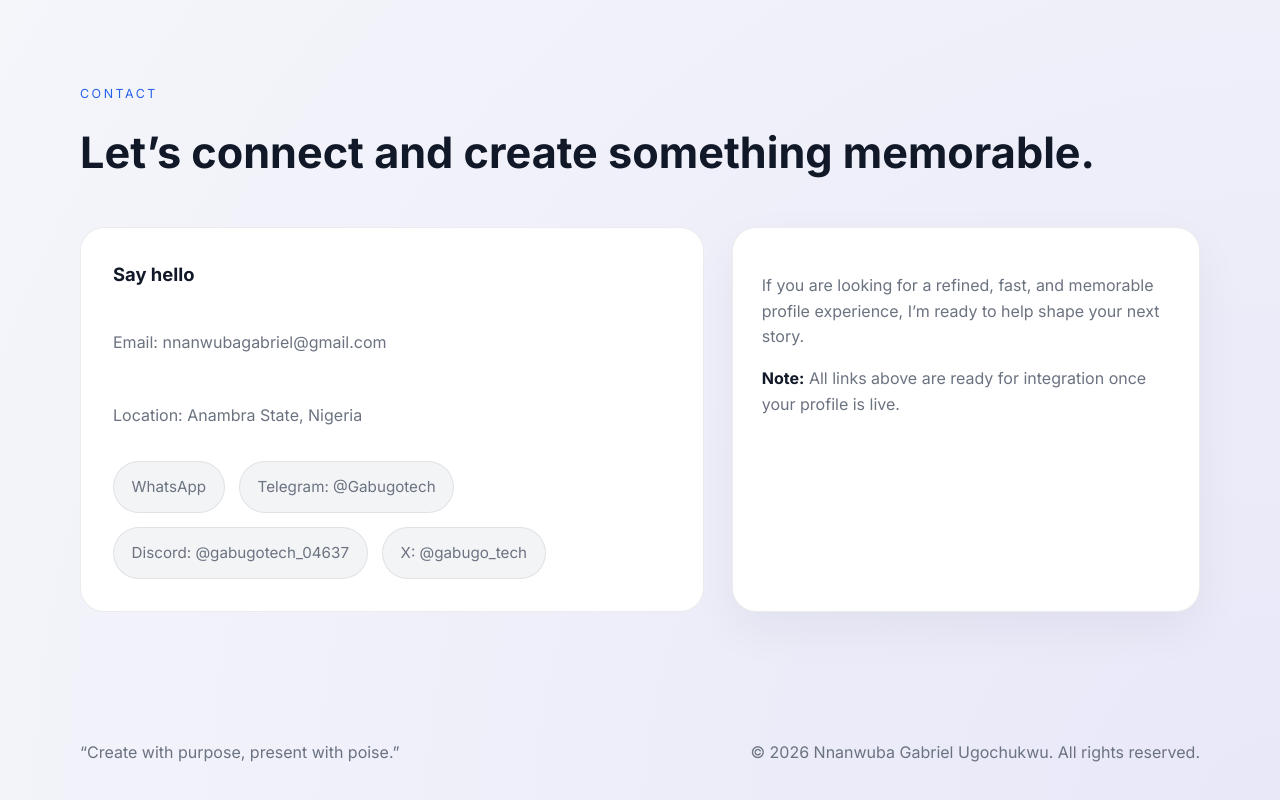
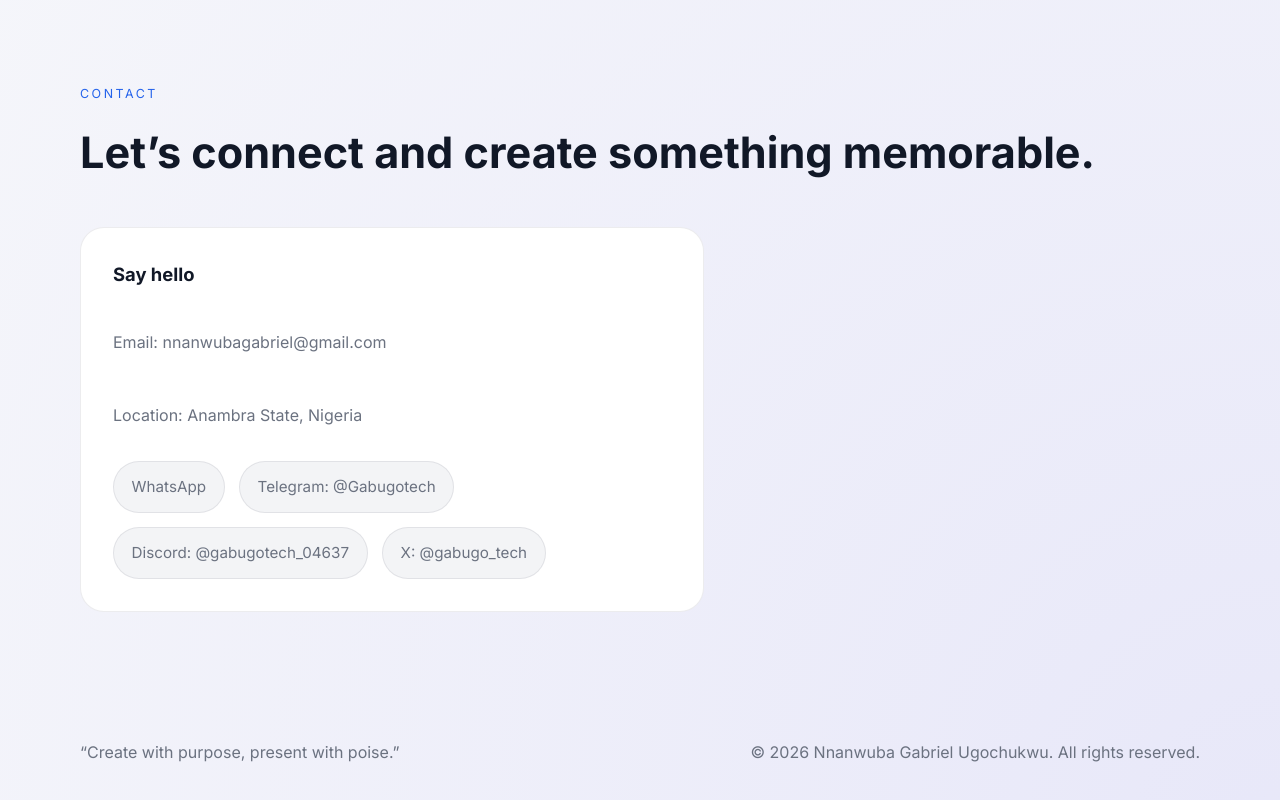
Before and after one commit to Gabugo-tech/About-Nnanwuba-Gabriel-Ugochukwu, a plain HTML site: page index.html in a window 1280 px wide. Shown: the part 5714-6514 px from the top of the page. Drawn offline with Linux system fonts and the light colour scheme.

Commit message:
Remove placeholder note and profile experience text

```diff
--- a/index.html
+++ b/index.html
@@ -236,10 +236,7 @@
             <a href="https://x.com/gabugo_tech" aria-label="X">X: @gabugo_tech</a>
           </div>
         </div>
-        <div class="contact__card">
-          <p>If you are looking for a refined, fast, and memorable profile experience, I’m ready to help shape your next story.</p>
-          <p><strong>Note:</strong> All links above are ready for integration once your profile is live.</p>
-        </div>
+
       </div>
     </section>
   </main>
```
